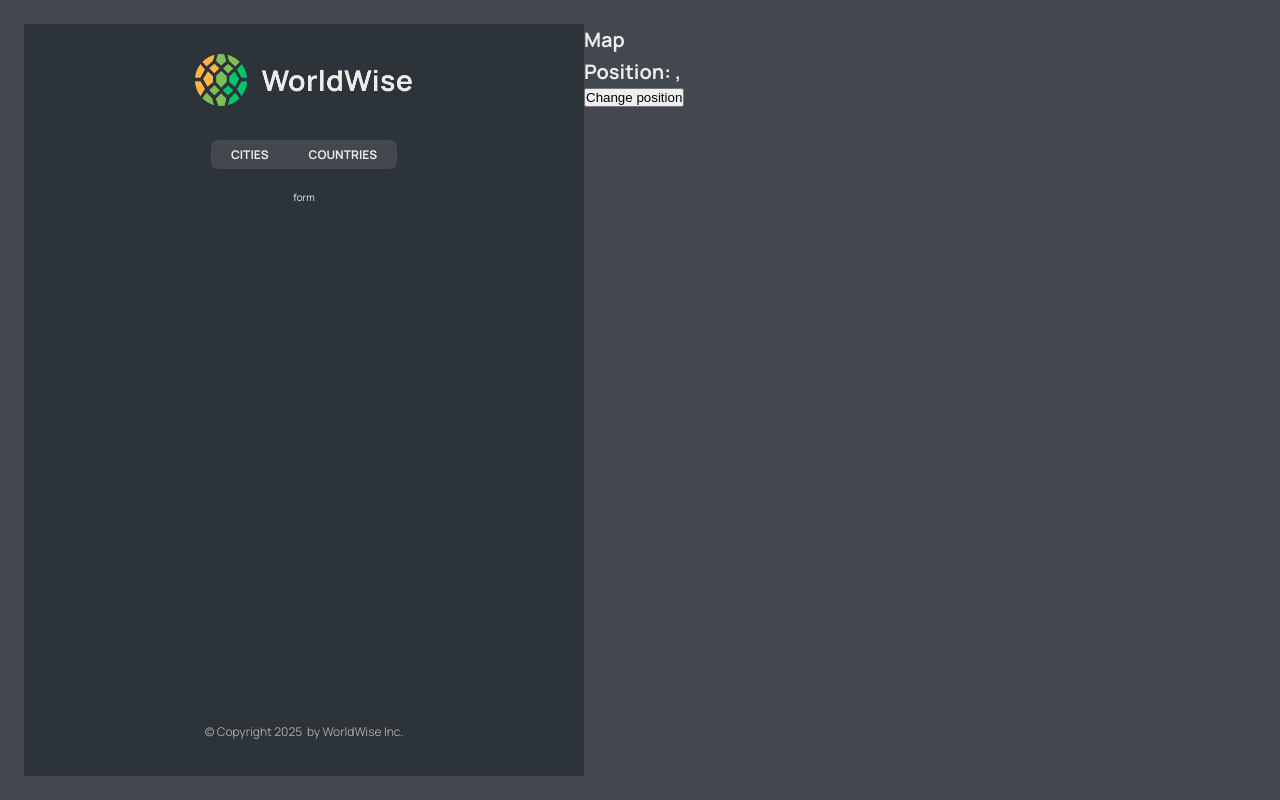
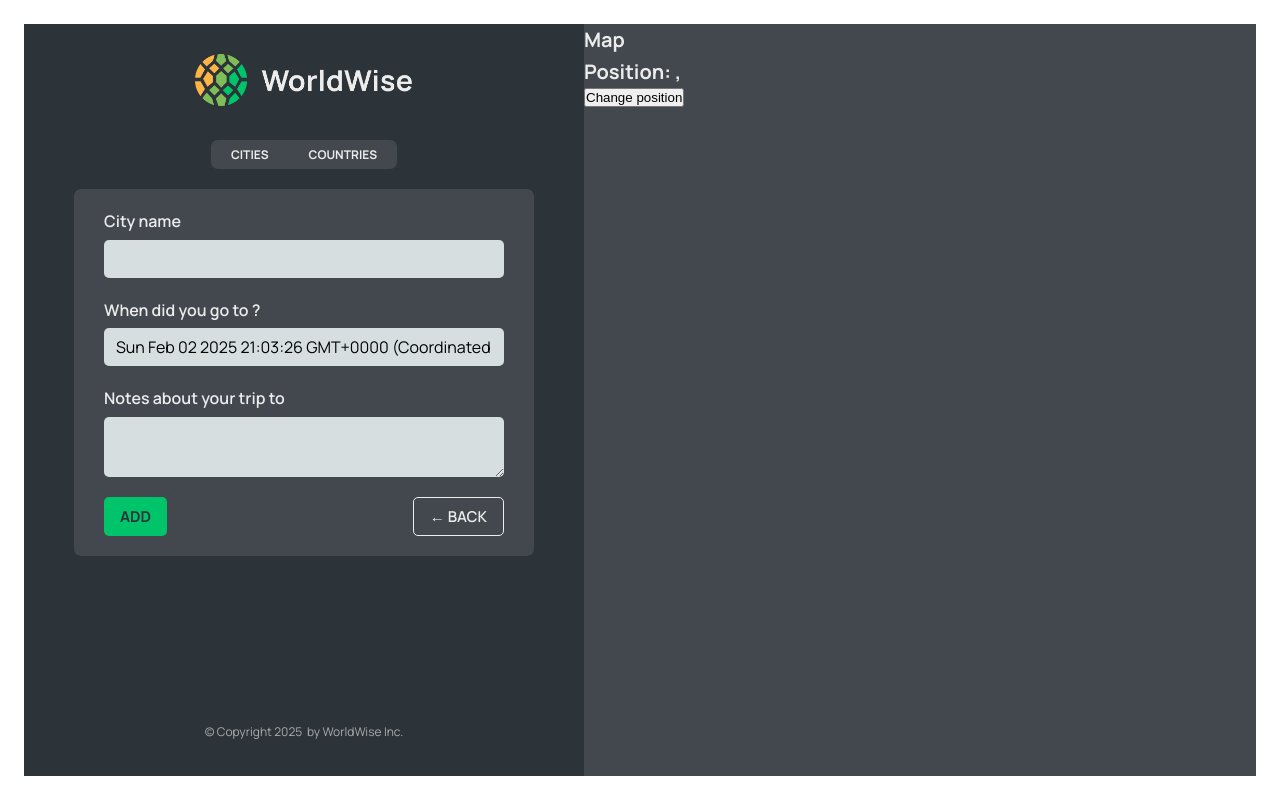
Before and after one commit to JanaTSCH/WorldWise-with-Vite, a React (Vite) app in the folder worldwise/: page /app/form in a window 1280 px wide. Built offline with nearby package versions, Linux system fonts and the light colour scheme; data requests are answered from the project's data file.

Commit message:
useNavigate

```diff
--- a/worldwise/src/App.jsx
+++ b/worldwise/src/App.jsx
@@ -1,5 +1,5 @@
 import { useEffect, useState } from "react";
-import { BrowserRouter, Routes, Route } from "react-router-dom";
+import { BrowserRouter, Routes, Route, Navigate } from "react-router-dom";
 
 import Product from "./pages/Product";
 import Pricing from "./pages/Pricing";
@@ -10,6 +10,7 @@
 import CityList from "./components/CityList";
 import CountriesList from "./components/CountriesList";
 import City from "./components/City";
+import Form from "./components/Form";
 
 const BASE_URL = "http://localhost:8000";
 function App() {
@@ -41,10 +42,7 @@
           <Route path="product" element={<Product />} />
           <Route path="login" element={<Login />} />
           <Route path="app" element={<AppLayout />}>
-            <Route
-              index
-              element={<CityList cities={cities} isLoading={isLoading} />}
-            />
+            <Route index element={<Navigate replace to="cities" />} />
             <Route
               path="cities"
               index
@@ -55,7 +53,7 @@
               path="countries"
               element={<CountriesList cities={cities} isLoading={isLoading} />}
             />
-            <Route path="form" element={<p>form</p>} />
+            <Route path="form" element={<Form />} />
           </Route>
           <Route path="*" element={<PageNotFound />} />
         </Routes>
--- /dev/null
+++ b/worldwise/src/components/Button.jsx
@@ -0,0 +1,11 @@
+import styles from "./Button.module.css";
+
+function Button({ children, onClick, type }) {
+  return (
+    <button onClick={onClick} className={`${styles.btn} ${styles[type]}`}>
+      {children}
+    </button>
+  );
+}
+
+export default Button;
--- a/worldwise/src/components/CountriesList.jsx
+++ b/worldwise/src/components/CountriesList.jsx
@@ -20,7 +20,7 @@
   return (
     <ul className={styles.countryList}>
       {countries.map((country) => (
-        <CountryItem country={country} />
+        <CountryItem country={country} key={country.country} />
       ))}
     </ul>
   );
--- a/worldwise/src/components/Form.jsx
+++ b/worldwise/src/components/Form.jsx
@@ -1,8 +1,10 @@
 // "https://api.bigdatacloud.net/data/reverse-geocode-client?latitude=0&longitude=0"
 
 import { useState } from "react";
+import { useNavigate } from "react-router-dom";
 
 import styles from "./Form.module.css";
+import Button from "./Button";
 
 export function convertToEmoji(countryCode) {
   const codePoints = countryCode
@@ -13,6 +15,7 @@
 }
 
 function Form() {
+  const navigate = useNavigate();
   const [cityName, setCityName] = useState("");
   const [country, setCountry] = useState("");
   const [date, setDate] = useState(new Date());
@@ -49,8 +52,16 @@
       </div>
 
       <div className={styles.buttons}>
-        <button>Add</button>
-        <button>&larr; Back</button>
+        <Button type="primary">Add</Button>
+        <Button
+          type="back"
+          onClick={(e) => {
+            e.preventDefault();
+            navigate(-1);
+          }}
+        >
+          &larr; Back
+        </Button>
       </div>
     </form>
   );
--- a/worldwise/src/components/Map.jsx
+++ b/worldwise/src/components/Map.jsx
@@ -1,12 +1,14 @@
-import { useSearchParams } from "react-router-dom";
+import { useNavigate, useSearchParams } from "react-router-dom";
 import styles from "./Map.module.css";
+
 function Map() {
+  const navigate = useNavigate();
   const [searchParams, setSearchParams] = useSearchParams();
   const lat = searchParams.get("lat");
   const lng = searchParams.get("lng");
 
   return (
-    <div className={styles.MapContainer}>
+    <div className={styles.mapContainer} onClick={() => navigate("form")}>
       <h1>Map</h1>
       <h1>
         Position: {lat}, {lng}
--- a/worldwise/src/components/Map.module.css
+++ b/worldwise/src/components/Map.module.css
@@ -1,12 +1,12 @@
+.map {
+  height: 100%;
+}
+
 .mapContainer {
   flex: 1;
   height: 100%;
   background-color: var(--color-dark--2);
   position: relative;
-}
-
-.map {
-  height: 100%;
 }
 
 /* Here we want to style classes that are coming from leaflet. So we want CSS Modules to give us the ACTUAL classnames, not to add some random ID to them, because then they won't match the classnames defined inside the map. The solution is to define these classes as GLOBAL */
--- a/worldwise/src/index.css
+++ b/worldwise/src/index.css
@@ -31,7 +31,6 @@
   color: var(--color-light--2);
   font-weight: 400;
   line-height: 1.6;
-  background-color: var(--color-dark--2);
 }
 
 label {
```
